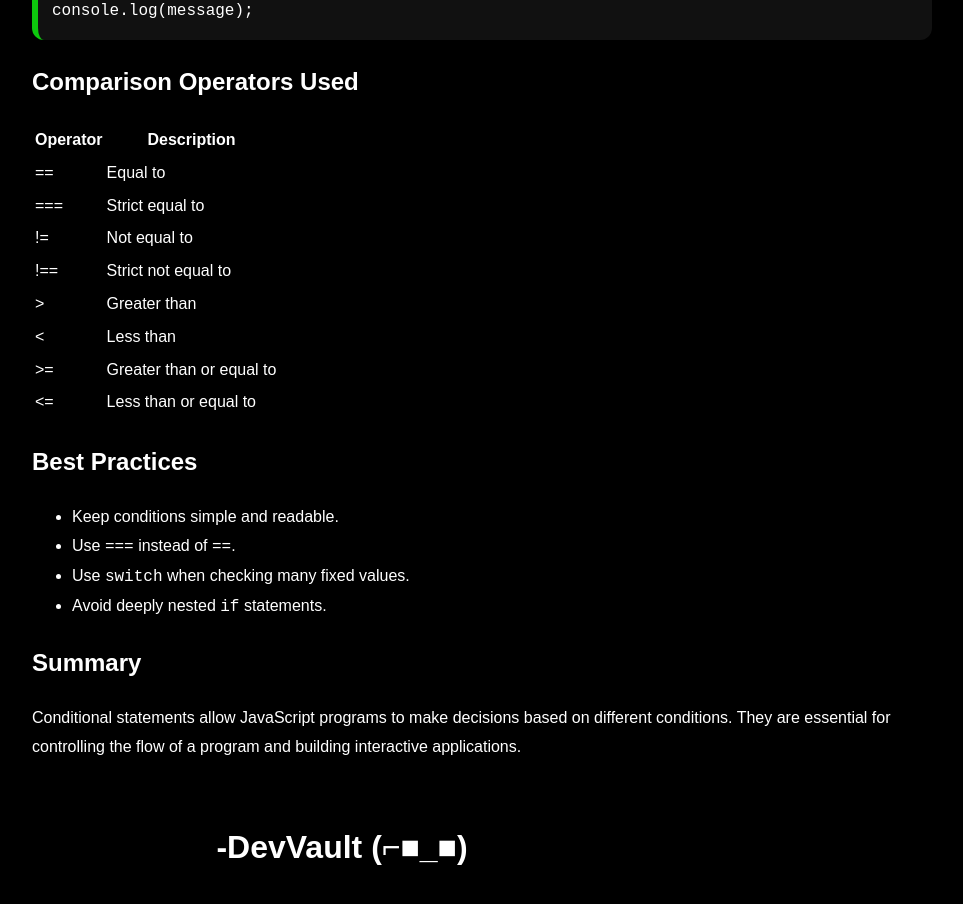
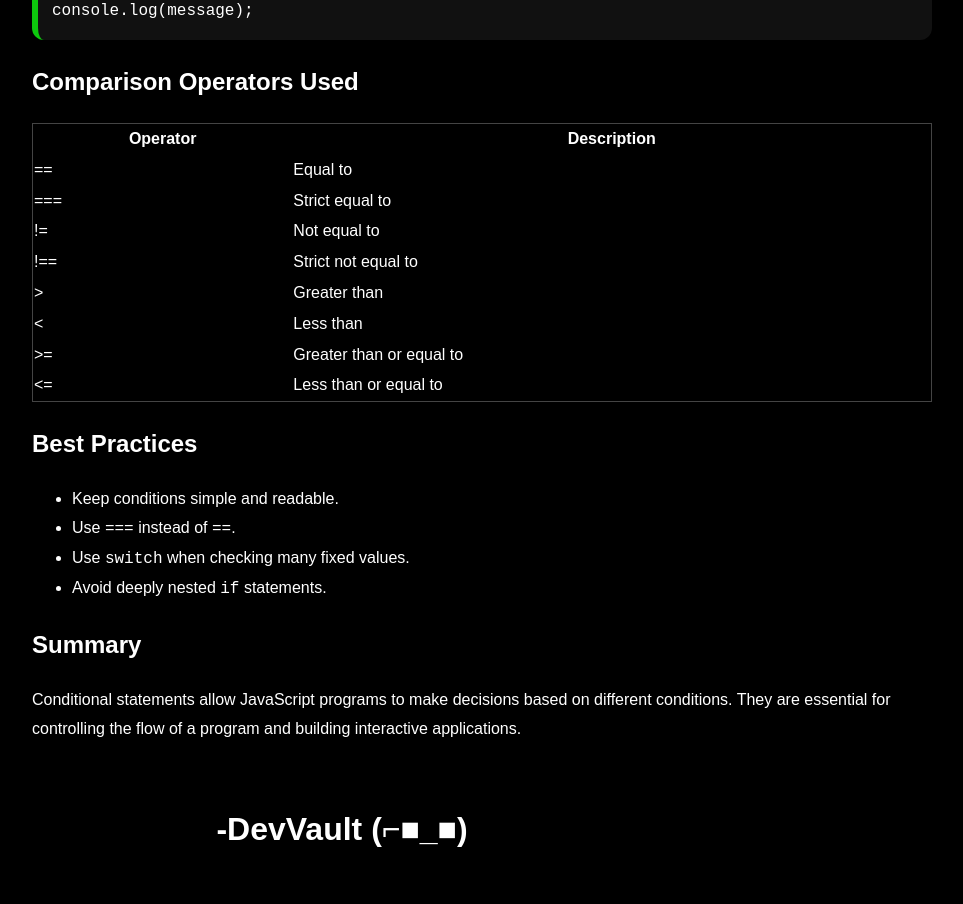
Before and after one commit to asmitbiswas/Project-Next-JS, a Next.js app in the folder app/: page /JavaScript/CT in a window 1280 px wide. Shown: the part 2720-3624 px from the top of the page, without its empty margins (298-1261 px from the left). Built offline with nearby package versions, Linux system fonts and the light colour scheme.

Commit message:
Fixing bug

```diff
--- a/app/app/(categories)/JavaScript/CT/page.tsx
+++ b/app/app/(categories)/JavaScript/CT/page.tsx
@@ -174,7 +174,14 @@ console.log(message);`}
 
         <h2>Comparison Operators Used</h2>
 
-        <table>
+        <table
+        style={{
+          borderCollapse:"collapse",
+          width:"100%",
+          overflowX:"auto",
+          border:"1px solid #444"
+        }}
+        >
           <tbody>
             <tr>
               <th>Operator</th>
--- a/app/app/(categories)/JavaScript/page.tsx
+++ b/app/app/(categories)/JavaScript/page.tsx
@@ -21,7 +21,7 @@ export default function JavaScriptHome() {
           <li><Link href="/JavaScript/Introduction_to_JavaScript" style={{color:"white"}}>Introduction to JavaScript </Link></li>
           <li><Link href="/JavaScript/Variable_Data_Types" style={{color:"white"}}>Variables and Data Types</Link></li>
           <li><Link href="/JavaScript/Operators" style={{color:"white"}}>Operators</Link></li>
-          <li>Conditional Statements</li>
+          <li><Link href="/JavaScript/CT" style={{color:"white"}}>Conditional Statements</Link></li>
           <li>Loops</li>
           <li>Functions</li>
           <li>Arrays</li>
```
